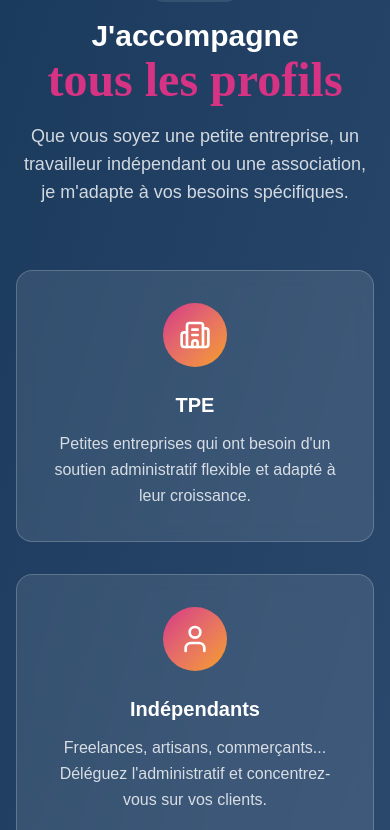
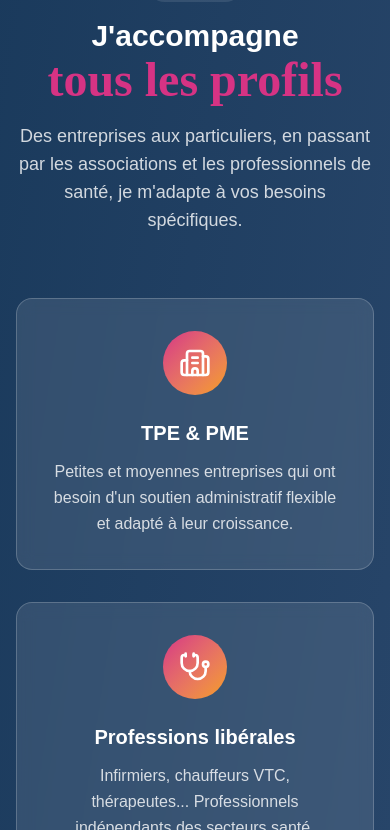
Before and after one commit to agenceleela/helloassist, a Next.js app: page / in a window 390 px wide. Shown: the part 4154-4984 px from the top of the page. Built offline with nearby package versions, Linux system fonts and the light colour scheme.

Commit message:
feat: add 4 new audience cards (Professions libérales, Particuliers, Seniors, Étudiants) with responsive grid

```diff
--- a/src/components/TargetAudience.tsx
+++ b/src/components/TargetAudience.tsx
@@ -1,14 +1,20 @@
 "use client";
 
 import { motion } from "framer-motion";
-import { Building2, User, Heart } from "lucide-react";
+import { Building2, User, Heart, Stethoscope, UserCircle, HeartHandshake, GraduationCap } from "lucide-react";
 
 const targetAudience = [
   {
     icon: Building2,
-    title: "TPE",
+    title: "TPE & PME",
     description:
-      "Petites entreprises qui ont besoin d'un soutien administratif flexible et adapté à leur croissance.",
+      "Petites et moyennes entreprises qui ont besoin d'un soutien administratif flexible et adapté à leur croissance.",
+  },
+  {
+    icon: Stethoscope,
+    title: "Professions libérales",
+    description:
+      "Infirmiers, chauffeurs VTC, thérapeutes... Professionnels indépendants des secteurs santé, transport et services.",
   },
   {
     icon: User,
@@ -21,6 +27,24 @@ const targetAudience = [
     title: "Associations",
     description:
       "Structures associatives qui nécessitent une gestion administrative rigoureuse avec un budget maîtrisé.",
+  },
+  {
+    icon: UserCircle,
+    title: "Particuliers",
+    description:
+      "Familles et individus qui souhaitent simplifier leurs démarches administratives du quotidien.",
+  },
+  {
+    icon: HeartHandshake,
+    title: "Seniors",
+    description:
+      "Personnes âgées qui ont besoin d'un accompagnement bienveillant pour leurs démarches et courriers.",
+  },
+  {
+    icon: GraduationCap,
+    title: "Étudiants",
+    description:
+      "Jeunes actifs en formation qui cherchent de l'aide pour leurs dossiers administratifs et financiers.",
   },
 ];
 
@@ -44,13 +68,12 @@ const TargetAudience = () => {
             <span className="script-accent text-5xl md:text-6xl">tous les profils</span>
           </h2>
           <p className="text-white/80 max-w-2xl mx-auto text-lg">
-            Que vous soyez une petite entreprise, un travailleur indépendant ou
-            une association, je m'adapte à vos besoins spécifiques.
+            Des entreprises aux particuliers, en passant par les associations et les professionnels de santé, je m'adapte à vos besoins spécifiques.
           </p>
         </motion.div>
 
         {/* Cards */}
-        <div className="grid md:grid-cols-3 gap-8">
+        <div className="grid grid-cols-1 md:grid-cols-2 lg:grid-cols-3 xl:grid-cols-4 gap-8">
           {targetAudience.map((item, index) => (
             <motion.div
               key={item.title}
```
